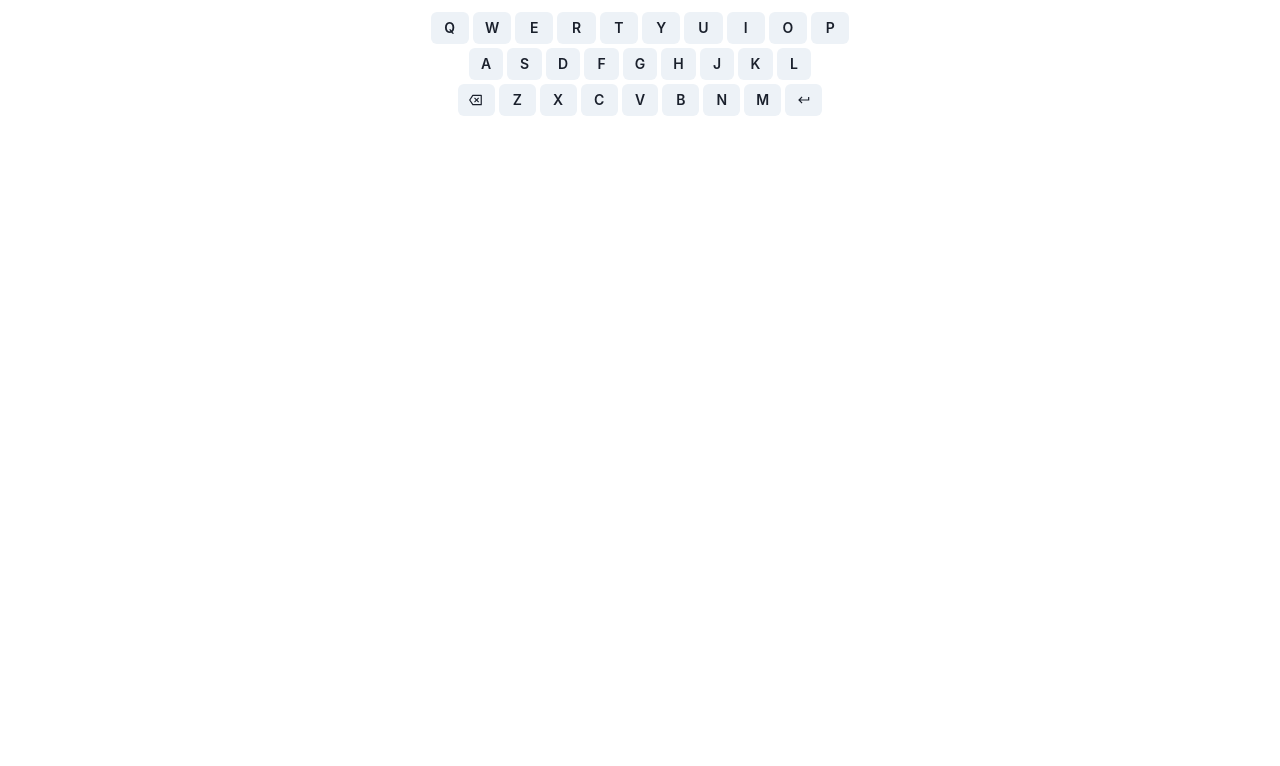
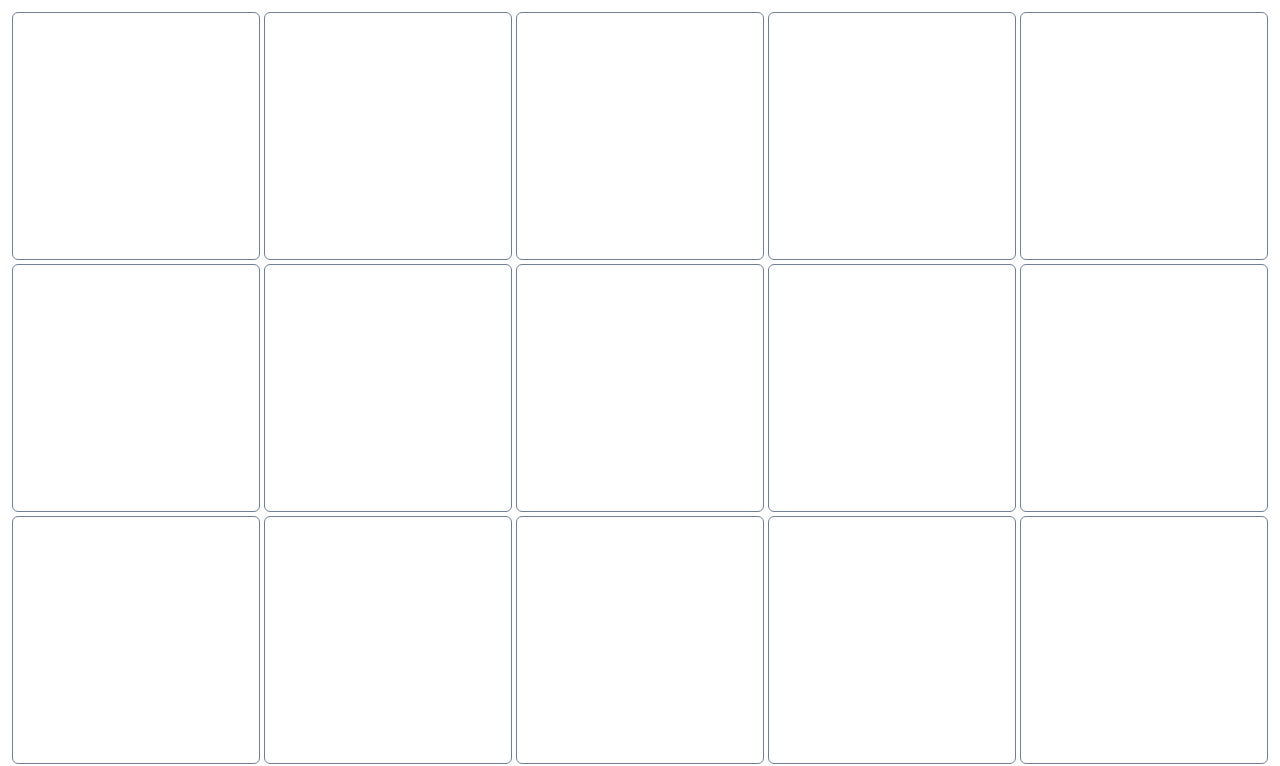
Before and after one commit to mcking49/duordle, a React (Create React App) app: page / in a window 1280 px wide. Shown: the top 766 px of the page. Built offline with nearby package versions, Linux system fonts and the light colour scheme.

Commit message:
Setup gameboard

```diff
--- a/src/App.tsx
+++ b/src/App.tsx
@@ -1,14 +1,19 @@
 import {
   Box,
   ChakraProvider,
+  Flex,
   theme,
 } from "@chakra-ui/react";
+import { GameBoard } from "./components/game";
 import { Keyboard } from "./components/keyboard";
 
 export const App = () => (
   <ChakraProvider theme={theme}>
-    <Box textAlign="center" fontSize="xl" height="100vh" width="100vw" p={3}>
+    <Flex textAlign="center" fontSize="xl" height="100vh" width="100vw" p={3} flexDirection="column">
+      <Box flexGrow={1}>
+        <GameBoard />
+      </Box>
       <Keyboard />
-    </Box>
+    </Flex>
   </ChakraProvider>
 );
--- /dev/null
+++ b/src/components/game/GameBoard.tsx
@@ -0,0 +1,29 @@
+import { SimpleGrid } from "@chakra-ui/react";
+import React, { useState } from "react";
+import { Tile } from ".";
+import { KeyboardKey } from "../../models";
+
+export const GameBoard: React.FC = () => {
+  const [guess1, setGuess1] = useState<(KeyboardKey | "")[]>(["", "", "", "", ""]);
+  const [guess2, setGuess2] = useState<(KeyboardKey | "")[]>(["", "", "", "", ""]);
+  const [guess3, setGuess3] = useState<(KeyboardKey | "")[]>(["", "", "", "", ""]);
+  const [guess4, setGuess4] = useState<(KeyboardKey | "")[]>(["", "", "", "", ""]);
+  const [guess5, setGuess5] = useState<(KeyboardKey | "")[]>(["", "", "", "", ""]);
+  const [guess6, setGuess6] = useState<(KeyboardKey | "")[]>(["", "", "", "", ""]);
+  const [currentGuess, setCurrentGuess] = useState(1);
+
+  const board = [
+    ...guess1,
+    ...guess2,
+    ...guess3,
+    ...guess4,
+    ...guess5,
+    ...guess6,
+  ];
+
+  return (
+    <SimpleGrid columns={5} gap={1} justifyContent="center">
+      {board.map((value, index) => <Tile key={`${index}_${value}`} value={value} />)}
+    </SimpleGrid>
+  );
+};
--- /dev/null
+++ b/src/components/game/Tile.tsx
@@ -0,0 +1,29 @@
+import { Flex, Text } from "@chakra-ui/react";
+import React from "react";
+import { KeyboardKey } from "../../models";
+
+export interface TileProps {
+  value: KeyboardKey | "";
+}
+
+export const Tile: React.FC<TileProps> = ({ value }) => (
+  <Flex
+    height="100%"
+    width="100%"
+    textAlign="center"
+    justifyContent="center"
+    alignItems="center"
+    borderColor="gray.500"
+    borderWidth="1px"
+    rounded="md"
+    _before={{
+      // eslint-disable-next-line quotes
+      content: '""',
+      paddingBottom:
+      "100%",
+      display: "block",
+    }}
+  >
+    <Text fontSize="3xl">{value}</Text>
+  </Flex>
+);
--- /dev/null
+++ b/src/components/game/index.ts
@@ -0,0 +1,2 @@
+export * from "./GameBoard";
+export * from "./Tile";
--- a/src/components/keyboard/Keyboard.tsx
+++ b/src/components/keyboard/Keyboard.tsx
@@ -9,7 +9,7 @@ export const Keyboard: React.FC = () => {
   };
 
   return (
-    <VStack spacing={1}>
+    <VStack spacing={1} flexShrink={0} flexGrow={0}>
       <KeyboardRow row={1} onClickKey={onClickKey} />
       <KeyboardRow row={2} onClickKey={onClickKey} />
       <KeyboardRow row={3} onClickKey={onClickKey} />
```
